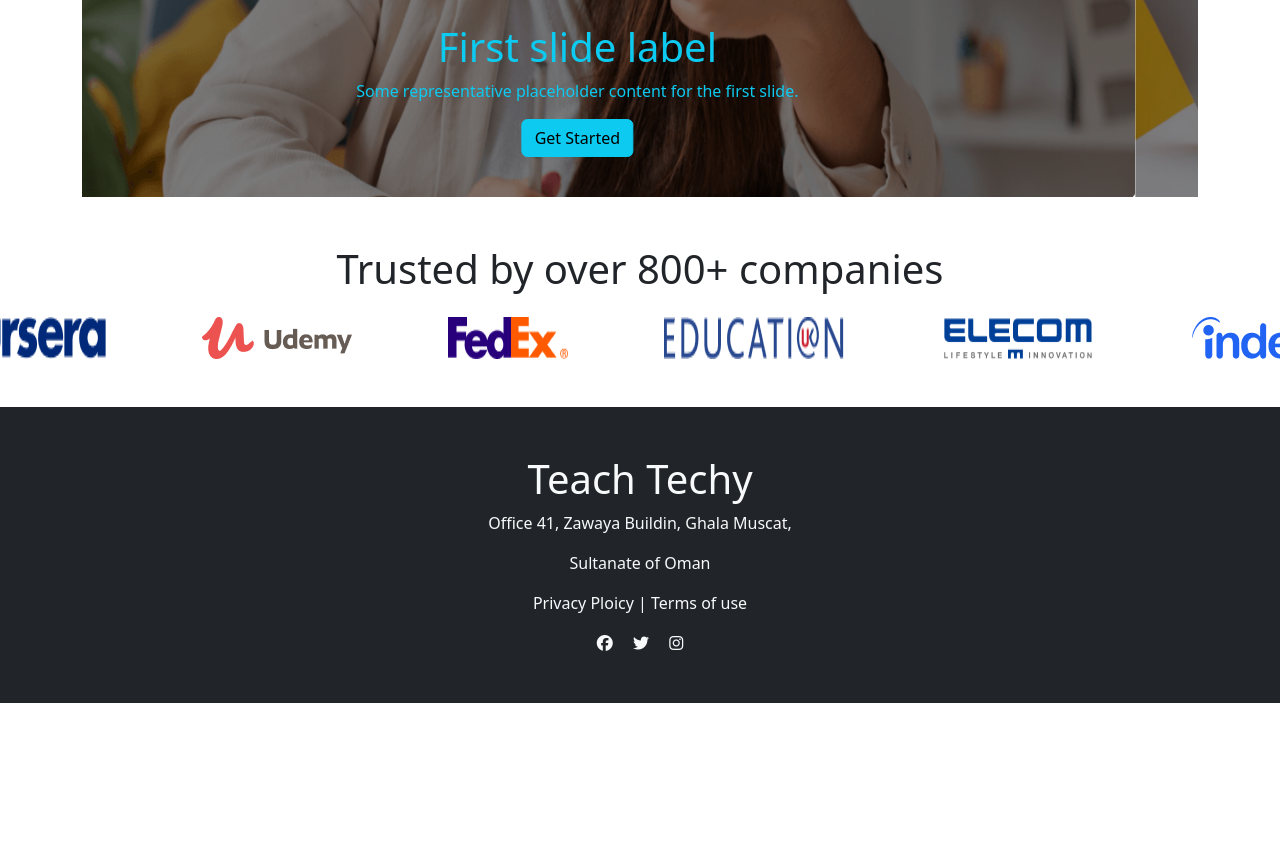
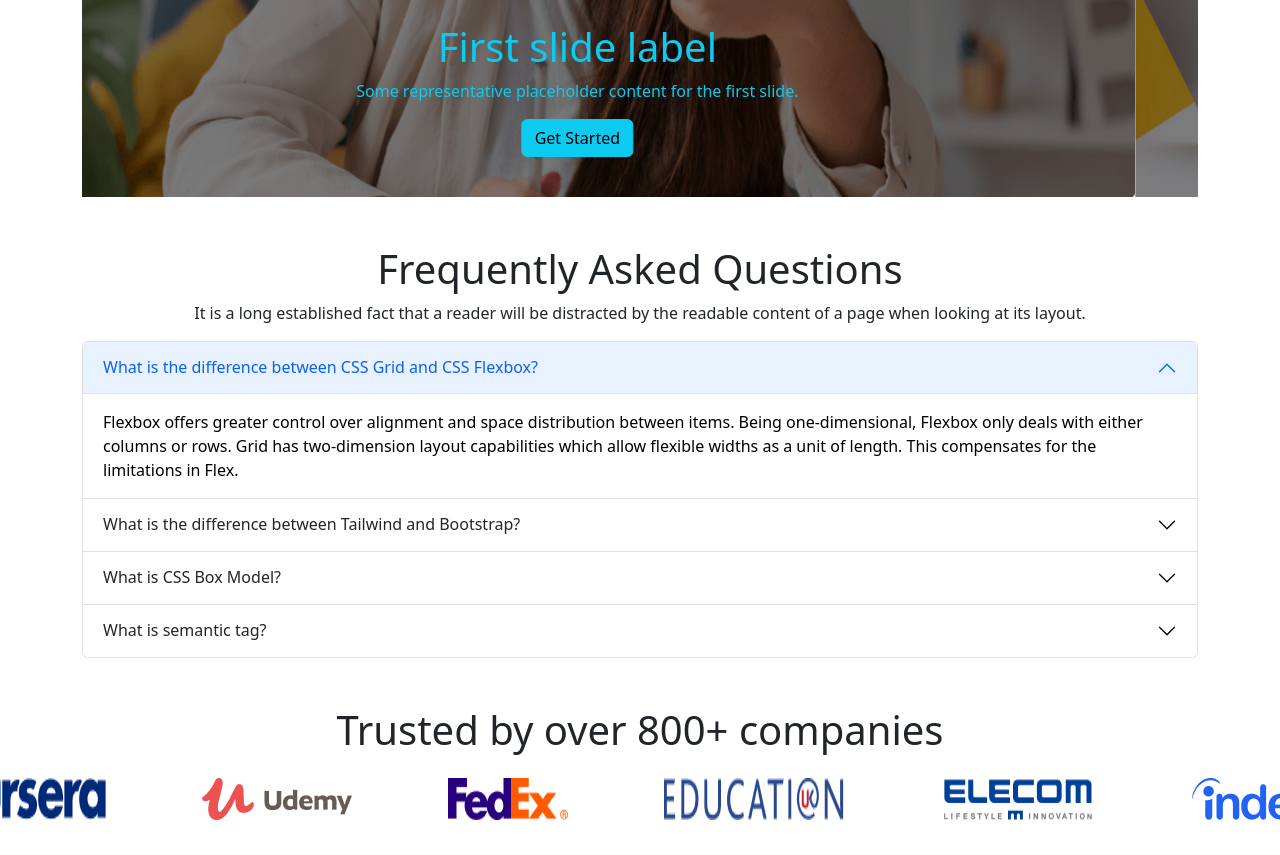
Before and after one commit to RReju/teach-techy, a plain HTML site: page index.html in a window 1280 px wide. Shown: the part 579-1434 px from the top of the page. Before the commit the page ends 1282 px from the top, so only its background shows below. Drawn offline with nearby package versions, Linux system fonts and the light colour scheme.

Commit message:
accordian section added

```diff
--- a/index.html
+++ b/index.html
@@ -101,6 +101,67 @@
     </section>
     <!-- Image Slider End -->
 
+    <!-- Accordion -->
+
+    <section class="container">
+      <p class="h1 text-center">Frequently Asked Questions</p>
+      <p class="text-center">It is a long established fact that a reader will be distracted by the readable content of a page when looking at its layout.</p>
+
+      <div class="accordion" id="accordionExample">
+        <div class="accordion-item">
+          <h2 class="accordion-header" id="headingOne">
+            <button class="accordion-button" type="button" data-bs-toggle="collapse" data-bs-target="#collapseOne" aria-expanded="true" aria-controls="collapseOne">
+              What is the difference between CSS Grid and CSS Flexbox?
+            </button>
+          </h2>
+          <div id="collapseOne" class="accordion-collapse collapse show" aria-labelledby="headingOne" data-bs-parent="#accordionExample">
+            <div class="accordion-body">
+              Flexbox offers greater control over alignment and space distribution between items. Being one-dimensional, Flexbox only deals with either columns or rows. Grid has two-dimension layout capabilities which allow flexible widths as a unit of length. This compensates for the limitations in Flex.
+            </div>
+          </div>
+        </div>
+        <div class="accordion-item">
+          <h2 class="accordion-header" id="headingTwo">
+            <button class="accordion-button collapsed" type="button" data-bs-toggle="collapse" data-bs-target="#collapseTwo" aria-expanded="false" aria-controls="collapseTwo">
+              What is the difference between Tailwind and Bootstrap?
+            </button>
+          </h2>
+          <div id="collapseTwo" class="accordion-collapse collapse" aria-labelledby="headingTwo" data-bs-parent="#accordionExample">
+            <div class="accordion-body">
+              Tailwind offers predesigned widgets to build a site from scratch with fast UI development. Bootstrap comes with a set of pre-styled responsive, mobile-first components that possess a definite UI kit.
+            </div>
+          </div>
+        </div>
+        <div class="accordion-item">
+          <h2 class="accordion-header" id="headingThree">
+            <button class="accordion-button collapsed" type="button" data-bs-toggle="collapse" data-bs-target="#collapseThree" aria-expanded="false" aria-controls="collapseThree">
+              What is CSS Box Model?
+            </button>
+          </h2>
+          <div id="collapseThree" class="accordion-collapse collapse" aria-labelledby="headingThree" data-bs-parent="#accordionExample">
+            <div class="accordion-body">
+              In CSS, the term "box model" is used when talking about design and layout. The CSS box model is essentially a box that wraps around every HTML element. It consists of: margins, borders, padding, and the actual content.
+            </div>
+          </div>
+        </div>
+        <div class="accordion-item">
+          <h2 class="accordion-header" id="headingFour">
+            <button class="accordion-button collapsed" type="button" data-bs-toggle="collapse" data-bs-target="#collapseFour" aria-expanded="false" aria-controls="collapseFour">
+              What is semantic tag?
+            </button>
+          </h2>
+          <div id="collapseFour" class="accordion-collapse collapse" aria-labelledby="headingFour" data-bs-parent="#accordionExample">
+            <div class="accordion-body">
+              The HTML semantics refers to the tags that provide meaning to an HTML page rather than just presentation. It makes HTML more comprehensible by better defining the different sections and layout of web pages.
+            </div>
+          </div>
+        </div>
+
+      </div>
+
+    </section>
+
+    <!-- Company Name Section -->
     <section class="container text-center my-5 d-none d-lg-block">
       <p class="h1">Trusted by over 800+ companies</p>
       <div class="mt-4 d-flex justify-content-center">
```
